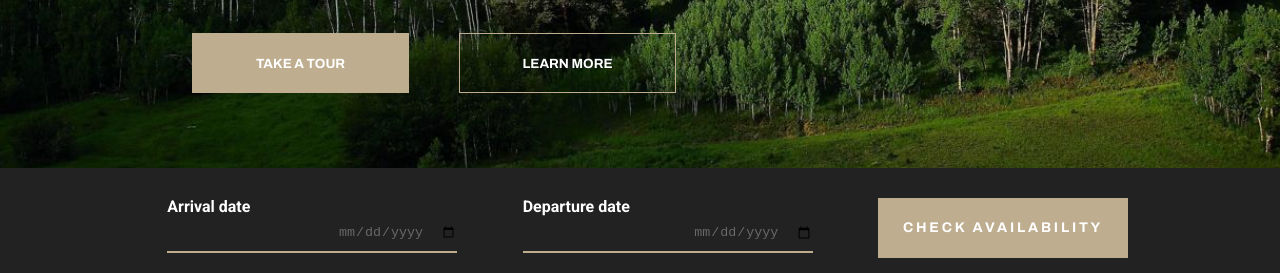
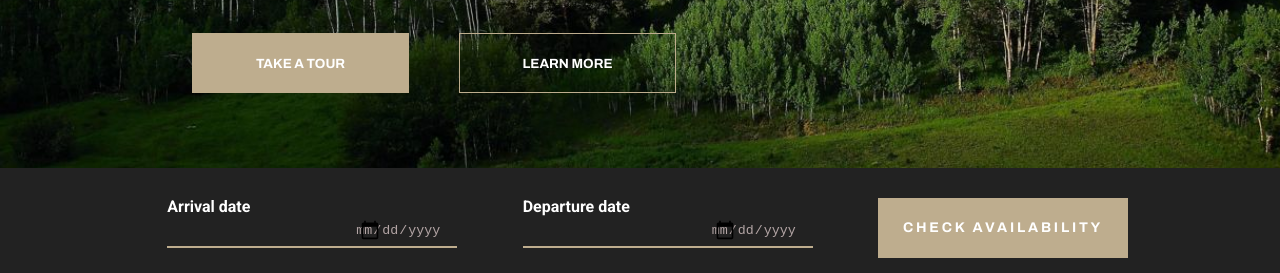
Before and after one commit to GasparSio/miranda-hotel, a website: page index.html in a window 1280 px wide. Shown: the part 527-800 px from the top of the page. Drawn offline with nearby package versions, Linux system fonts and the light colour scheme.

Commit message:
changes on input styles

```diff
--- a/index.html
+++ b/index.html
@@ -58,13 +58,13 @@
         <div class="schedule__section-calendar">
                 <div class="input__container__arrival">
                   <label for="date">Arrival date</label>
-                  <div class="input__container__arrival-date">
-                      <input type="date" id="date" name="date">
+                  <div class="input-calendar-container">
+                      <input type="date" class="input__container__arrival-date-input input-calendar" name="date" >
                   </div>
                 </div>
                 <div class="input__container__departure">
                     <label for="date-departure">Departure date</label>
-                    <input type="date" id="date-departure" name="date">
+                    <input type="date" id="date-departure" name="date" class="input-calendar">
                 </div>
             </div>
             <div class="schedule__section-button">
--- a/scss/home/schedule.scss
+++ b/scss/home/schedule.scss
@@ -26,21 +26,38 @@
         line-height: 18.75px;
     }
 }
-.input__container__arrival-date{
+.input-calendar-container{
     margin: 7px 0 7px 0;
 }
-.input__container__arrival-date input[type="date"]{
+.input-calendar{
+    position: relative;
     display: flex;
-    padding-bottom: 10px;
+    padding-bottom: 7px;
     flex-direction: row-reverse;
-    background: transparent;
-    color: $letterColor-grey;
+    background-color: transparent;
+    color: #b3a5a5;
     border-top: none;
     border-right: none;
     border-left: none;
     border-bottom-color: $color-botton;
     width: 290px;
+    padding-left: 30px;
 }
+.input-calendar[type="date"]::-webkit-calendar-picker-indicator::before{
+    background-image: none;
+}
+.input-calendar[type="date"]::-webkit-calendar-picker-indicator{
+    // background-image: url("../../img/home/icon-calendar.png") no-repeat center;
+    background-size: 20px 20px;
+    height: 20px;
+    width: 100%;
+    background-position-x: 1%;
+    position: absolute;
+    cursor: pointer;
+    color: red;
+    filter: saturate(0.1);
+}
+
 .input__container__departure{
     label{
         color: #FFFFFF;
@@ -50,26 +67,7 @@
         line-height: 18.75px;
     }
 }
-.input__container__departure input[type="date"]{
-    display: flex;
-    flex-direction: row-reverse;
-    margin: 7px 0 7px 0;
-    background-color: transparent;
-    background: url('../../img/img-search.png');
-    background-size: 5px 5px;
-    background-repeat: repeat;
-    background-position: 90%;
-    color: #686868;
-    padding-bottom: 10px;
-    border-top: none;
-    border-right: none;
-    border-left: none;
-    border-bottom-color: $color-botton;
-    width: 290px;
-}
-.input__container__departure input[type="date"]::-webkit-calendar-picker-indicator{
-    color: $color-botton;
-}
+
 .schedule__section-button{
     max-width: 600px;
     margin: auto;
@@ -120,4 +118,11 @@
         margin-top: 30px;
         margin-bottom: 30px;
     }
+    .input-calendar-container{
+        margin: 0;
+    }
+    .input-calendar{
+        padding-top: 5px;
+    }
+
 }
```
Also changed, not shown: img/home/calendar.svg (added), img/home/icon-calendar.png (added), style.css, 1 other file.
